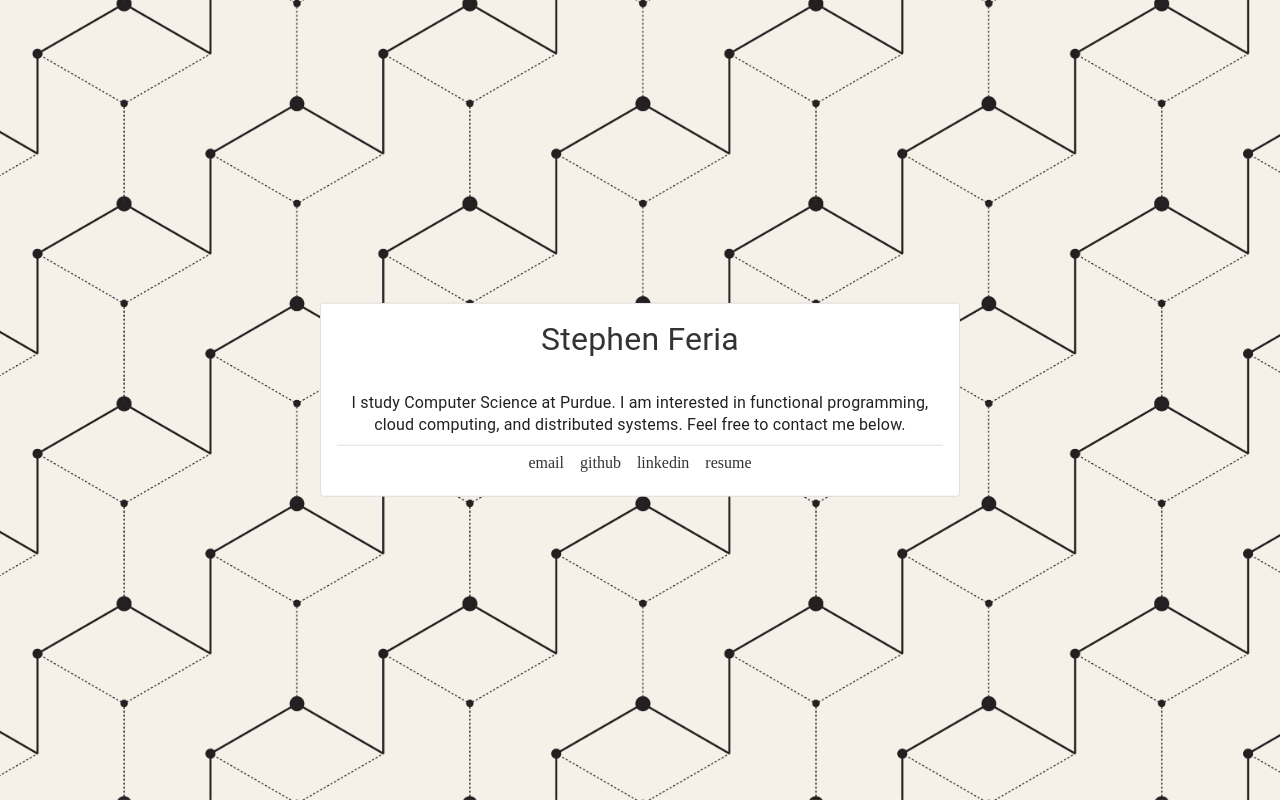
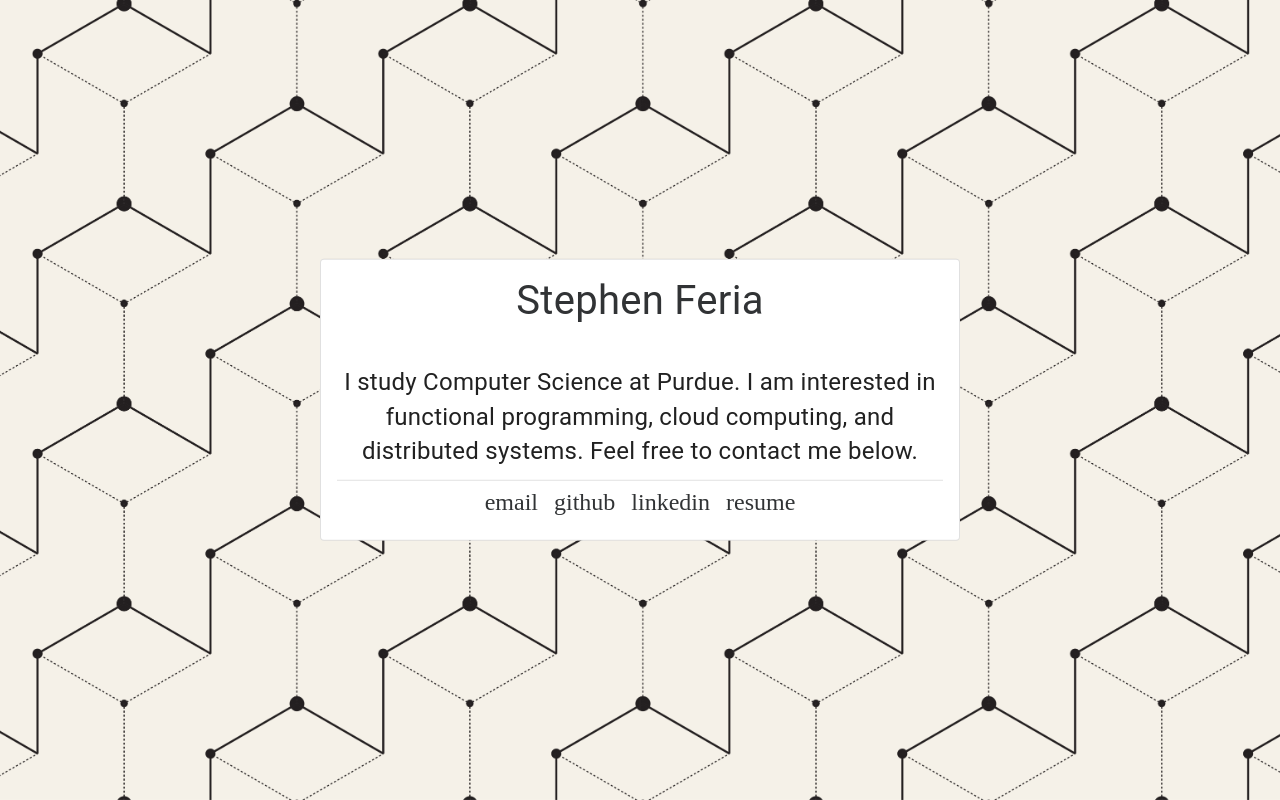
Before and after one commit to sferia003/personal-site, a React (Create React App) app: page / in a window 1280 px wide. Built offline with nearby package versions, Linux system fonts and the light colour scheme.

Commit message:
Added additional breakpoints

```diff
--- a/src/App.jsx
+++ b/src/App.jsx
@@ -25,10 +25,13 @@
   breakpoints: {
     values: {
       xs: 0,
+      ss: 400,
+      ms: 600,
       sm: 700,
       md: 900,
       lg: 1200,
       xl: 1536,
+      xll: 1900
     },
   },
 });
@@ -41,12 +44,12 @@
       <ThemeProvider theme={theme}>
       <ImageContainer>
        <TextOverlay>
-        <Card variant='outlined' sx={{minWidth: '15em', maxWidth: '45em', backgroundColor: '#FFFFFF'}}>
+        <Card variant='outlined' sx={{minWidth: '15em', maxWidth: '65em', backgroundColor: '#FFFFFF'}}>
             <CardContent>
-                <Typography sx={{paddingBottom: '1em', color: '#313335', fontSize: {xs: '1.5em', sm: '2em'}}} variant="h4">{name}</Typography>
-                <Typography sx={{paddingBottom: '0.5em', fontSize: {xs: '0.5em', sm: '1em'}}}variant="body2">{description}</Typography>
+                <Typography sx={{paddingBottom: '1em', color: '#313335', fontSize: {xs: '1.5em', ss: '1.75em', sm: '2em', lg: '2.5em', xll: '3.5em'}}} variant="h4">{name}</Typography>
+                <Typography sx={{paddingBottom: '0.5em', fontSize: {xs: '0.5em', ss: '.7em', sm: '1em', lg: '1.5em', xll: '1.75em'}}}variant="body2">{description}</Typography>
                 <Divider sx={{marginBottom: '0.5em'}} />
-                <Stack sx={{justifyContent: 'center', fontSize: {xs: '0.5em', sm: '1em'}}} direction='row' spacing={2}>
+                <Stack sx={{justifyContent: 'center', fontSize: {xs: '0.5em', ss: '.7em', sm: '1em', lg: '1.5em', xll: '1.75em'}}} direction='row' spacing={2}>
                     <Link underline='hover' color='#313335' href="mailto:sferia003@gmail.com">email</Link>
                     <Link underline='hover' color='#313335' href="https://github.com/sferia003">github</Link>
                     <Link underline='hover' color='#313335' href="https://www.linkedin.com/in/stephen-feria-10b99b19a">linkedin</Link>
```
